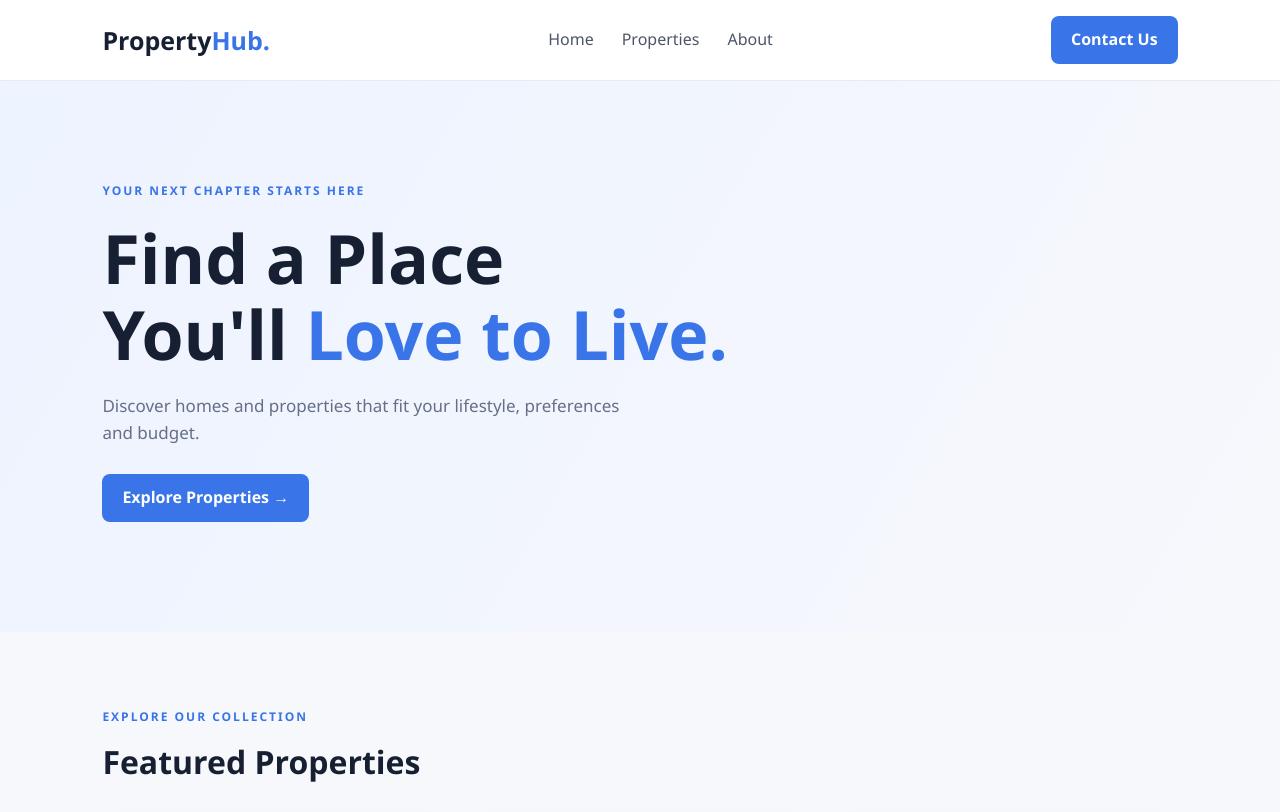
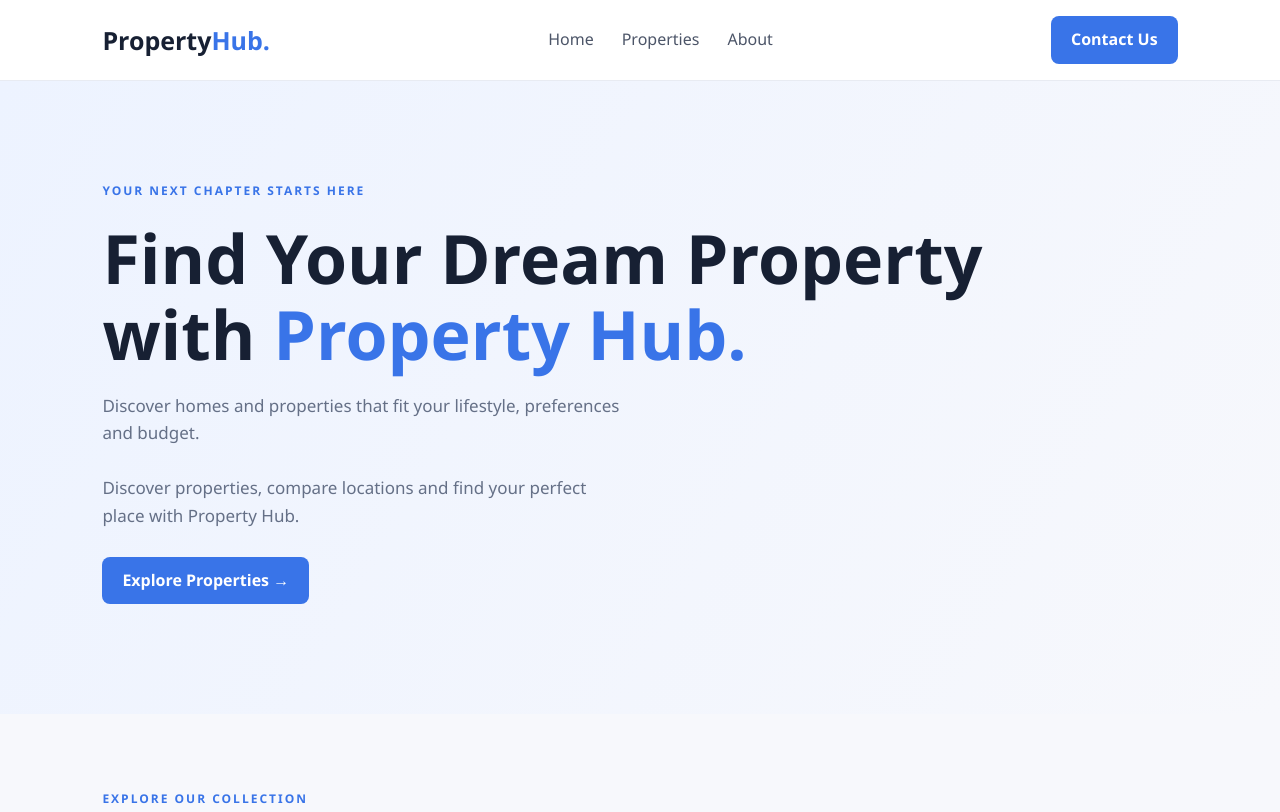
Before and after one commit to VJ4030/Property-Hub, a plain HTML site: page index.html in a window 1280 px wide. Shown: the top 812 px of the page. Drawn offline with Linux system fonts and the light colour scheme.

Commit message:
Changes in UI

```diff
--- a/index.html
+++ b/index.html
@@ -21,11 +21,15 @@
     <main>
         <section class="hero" id="home">
             <p class="eyebrow">YOUR NEXT CHAPTER STARTS HERE</p>
-            <h1>Find a Place<br>You'll <span>Love to Live.</span></h1>
+            <h1>Find Your Dream Property<br>with <span>Property Hub.</span></h1>
             <p class="description">
                 Discover homes and properties that fit your lifestyle,
                 preferences and budget.
             </p>
+<p class="description">
+    Discover properties, compare locations and find your perfect place
+    with Property Hub.
+</p>
             <a class="primary-btn" href="#properties">Explore Properties →</a>
         </section>
 
```
